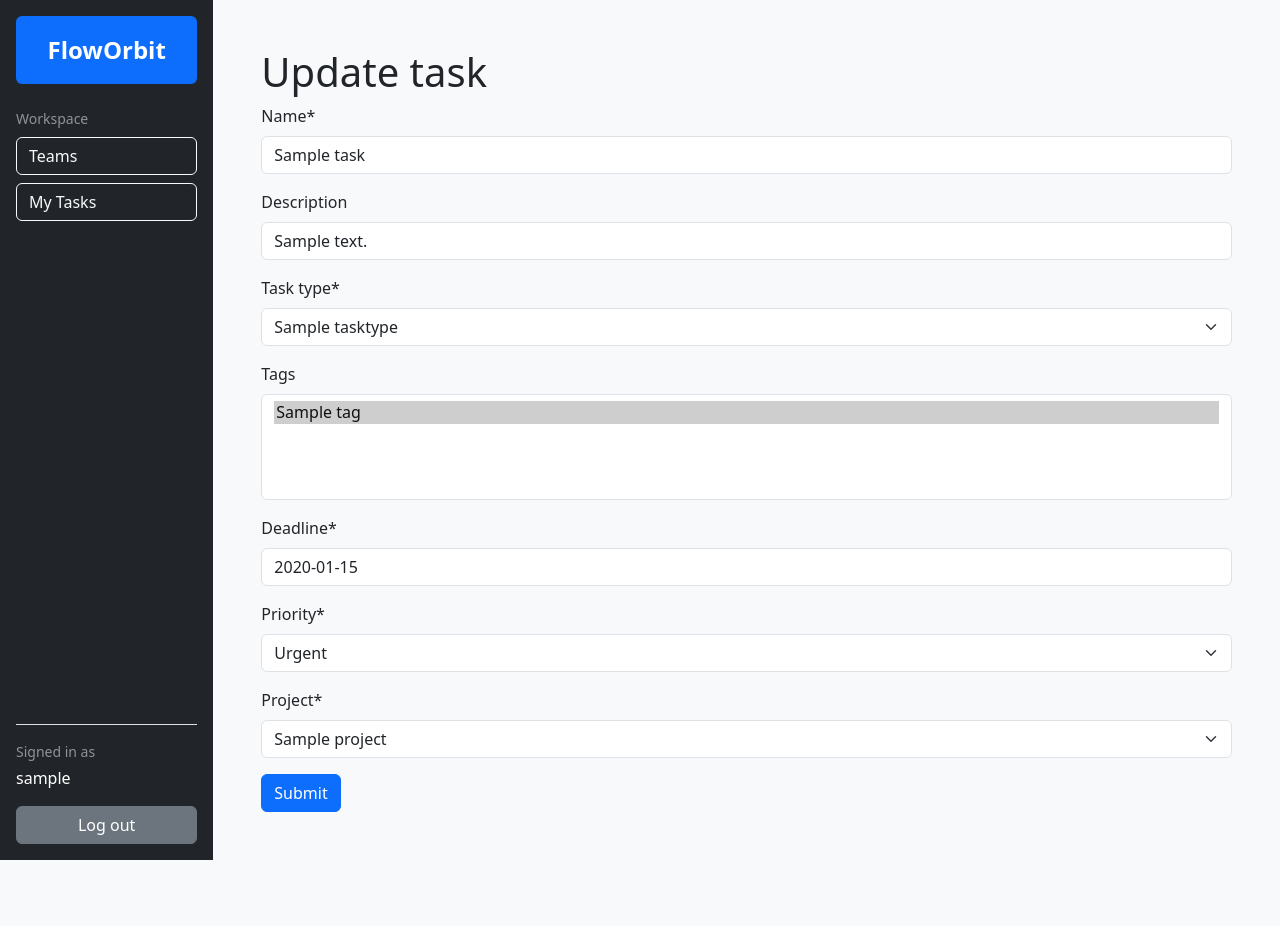
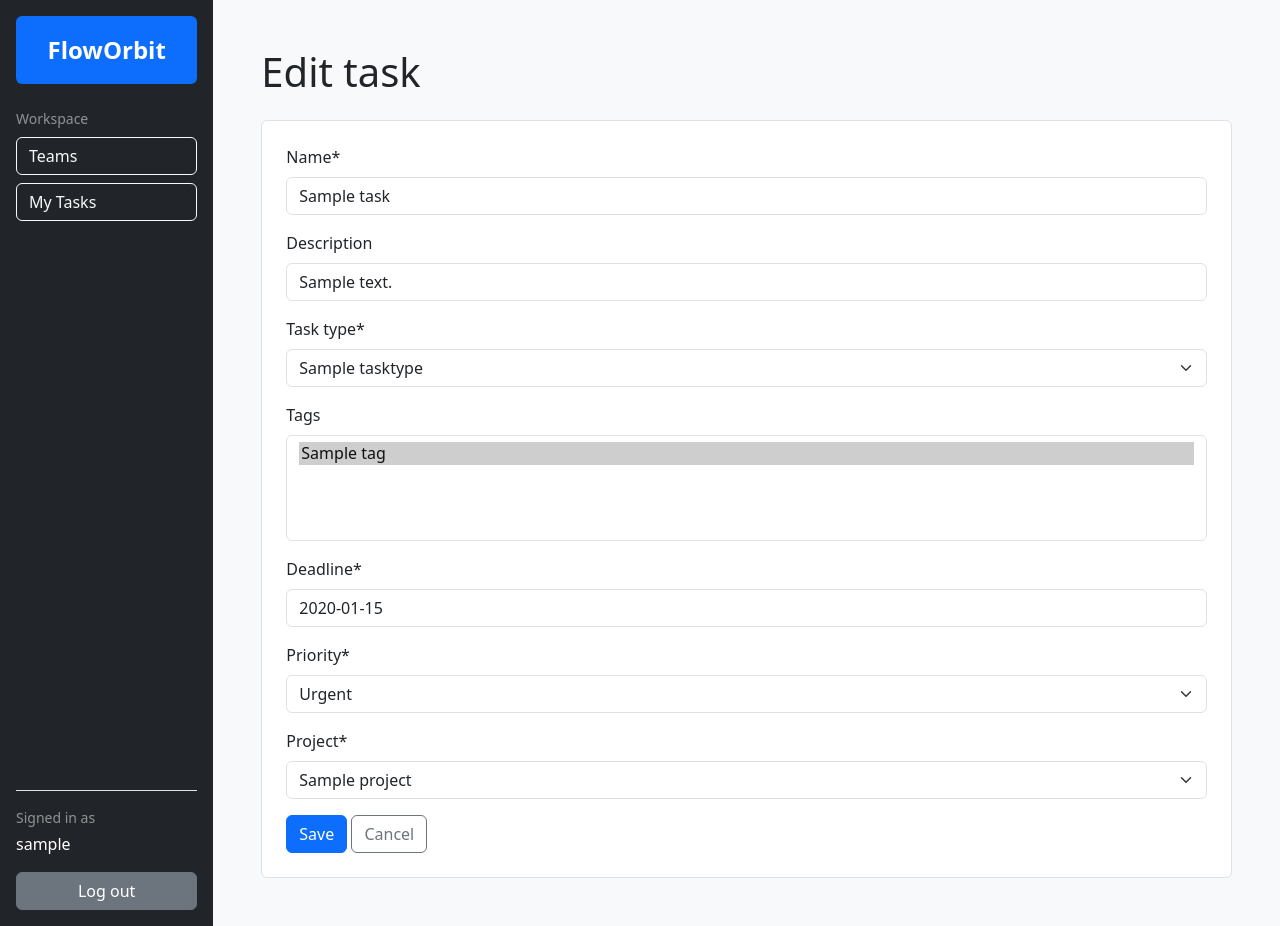
Before and after one commit to 20jofi00/floworbit-task-manager, a Django app: page /tasks/1/1/update/ in a window 1280 px wide. Before the commit the page ends 860 px from the top, so only its background shows below. Run offline with Django 5.2, Linux system fonts and the light colour scheme; a user stored in the database is signed in; tables that the repository leaves empty hold one stand-in row (values such as "Sample post"); some libraries are stand-ins or nearby versions.

Commit message:
update task form layout

```diff
--- a/templates/tasks/task_form.html
+++ b/templates/tasks/task_form.html
@@ -1,12 +1,32 @@
 {% extends "base.html" %}
 {% load crispy_forms_filters %}
+{% block title %}<title>Task form</title>{% endblock %}
 
 {% block content %}
-  <h1>{{ object|yesno:"Update,Create" }} task</h1>
-  <form action="" method="post" novalidate>
+  <h1 class="mb-4">{{ object|yesno:"Edit,Create" }} task</h1>
+
+  <form method="post" class="bg-white border rounded p-4" novalidate>
     {% csrf_token %}
     {{ form|crispy }}
 
-    <input type="submit" value="Submit" class="btn btn-primary">
+    <button type="submit" class="btn btn-primary">
+      Save
+    </button>
+
+    {% if object %}
+      <a
+        href="{% url 'tasks:task-detail' team_pk=object.project.team.id pk=object.id %}"
+        class="btn btn-outline-secondary"
+      >
+        Cancel
+      </a>
+    {% else %}
+      <a
+        href="{% url 'tasks:project-task-board' project_pk=view.kwargs.project_pk %}"
+        class="btn btn-outline-secondary"
+      >
+        Cancel
+      </a>
+    {% endif %}
   </form>
 {% endblock %}
```
